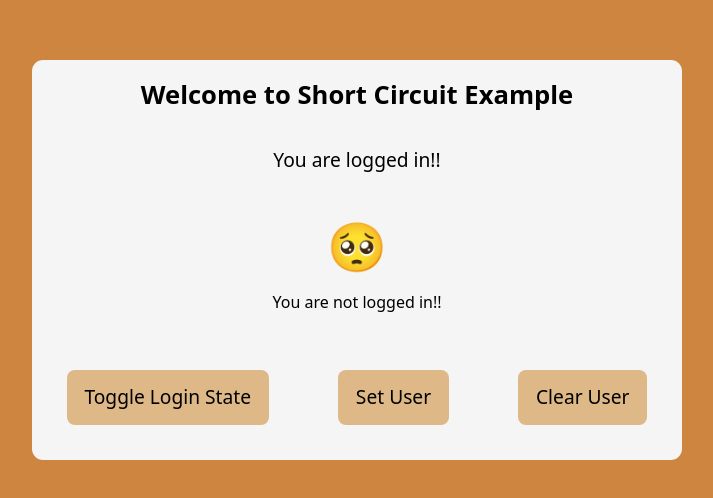
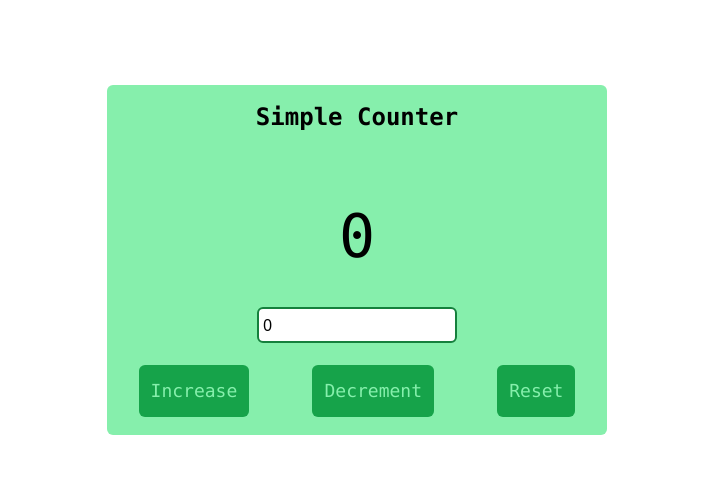
Before and after one commit to Rudrajiii/React_dev, a React (Vite) app in the folder My_React/: page / in a window 1280 px wide. Shown: the part 140-638 px from the top of the page, without its empty margins (283-996 px from the left). Built offline with nearby package versions, Linux system fonts and the light colour scheme.

Commit message:
counter project has done :)

```diff
--- a/My_React/src/App.jsx
+++ b/My_React/src/App.jsx
@@ -6,18 +6,20 @@ import {LiftStateUp} from "./components/LiftStateUp"
 import { StateHooks } from "./components/StateHooks";
 import { ToggleSwitch } from "./projects/ToggleSwitch/ToggleSwitch";
 import { Todo } from "./projects/Todo/Todo";
-import { ShortCircuit } from "./components/hooks/ShortCircuit";
+import { ShortCircuit } from "./components/hooks/Short_Circuit/ShortCircuit";
+import { Count } from "./components/hooks/count/Count";
 
 export function App() {
   return (
-    <section className="container w-full">
+    <section className="w-full">
       {/* <GojoComponent /> */}
       {/* <LiftStateUp/>
       <StateHooks/> */}
       {/* <State/> */}
       {/* <EventHandler/> */}
       {/* <Todo/> */}
-      <ShortCircuit/>
+      {/* <ShortCircuit/>   */}
+      <Count/>
       {/* <ToggleSwitch/> */}
     </section>
   );
--- a/My_React/src/components/hooks/ShortCircuit.jsx
+++ /dev/null
@@ -1,25 +0,0 @@
-import { useState } from 'react'
-import './circuit.css'
-export const ShortCircuit = () => {
-    const [isLoggedIn , UpdateLogin] = useState(true);
-    const [user , SetUser] = useState('');
-    return (
-            <section className="wrapper">
-            <h1 className="heading">
-                Welcome to Short Circuit Example
-            </h1>
-
-            { isLoggedIn && <p>You are logged in!!</p> }
-
-            {user ? <h4>😃</h4> : <h4>🥺</h4>}
-
-            {user ? <h3>Hellow {user}</h3> : <h3>You are not logged in!!</h3>}
-
-            <div className="line-by-line">
-                <button onClick={() => UpdateLogin(!isLoggedIn)}>Toggle Login State</button>
-                <button onClick={() => SetUser("Rudra")}>Set User</button>
-                <button onClick={() => SetUser("")}>Clear User</button>
-            </div>
-        </section>
-    )
-}
--- /dev/null
+++ b/My_React/src/components/hooks/Short_Circuit/ShortCircuit.jsx
@@ -0,0 +1,27 @@
+import { useState } from "react";
+import "./circuit.css";
+export const ShortCircuit = () => {
+  const [isLoggedIn, UpdateLogin] = useState(true);
+  const [user, SetUser] = useState("");
+  return (
+    <section className="container">
+      <section className="wrapper">
+        <h1 className="heading">Welcome to Short Circuit Example</h1>
+
+        {isLoggedIn && <p>You are logged in!!</p>}
+
+        {user ? <h4>😃</h4> : <h4>🥺</h4>}
+
+        {user ? <h3>Hellow {user}</h3> : <h3>You are not logged in!!</h3>}
+
+        <div className="line-by-line">
+          <button onClick={() => UpdateLogin(!isLoggedIn)}>
+            Toggle Login State
+          </button>
+          <button onClick={() => SetUser("Rudra")}>Set User</button>
+          <button onClick={() => SetUser("")}>Clear User</button>
+        </div>
+      </section>
+    </section>
+  );
+};
--- a/My_React/src/components/hooks/circuit.css
+++ b/My_React/src/components/hooks/Short_Circuit/circuit.css
@@ -1,11 +1,6 @@
-*{
-    box-sizing: border-box;
-    padding: 0;
-    margin: 0;
-}
-body , html {
+.container{
     width: 100%;
-    height: 100%;
+    height: 100vh;
     background: peru;
     display: flex;
     align-items: center;
--- /dev/null
+++ b/My_React/src/components/hooks/count/Count.jsx
@@ -0,0 +1,28 @@
+import { useState } from "react";
+
+export const Count = () => {
+  const [count , updateCount] = useState(0);
+  const [step , setStep] = useState(0);
+  function assignLowerBound(){
+    count <= 0 ? updateCount(0) : updateCount(count - +step);
+  }
+  return (
+    <div className="w-full h-[100vh] flex justify-center items-center">
+      <div className="holder w-[500px] h-[350px] rounded-md bg-green-300">
+        <h1 className="font-mono text-2xl font-semibold text-center p-4 h-[30%]">Simple Counter</h1>
+          <h2 className="font-mono text-6xl text-center p-4 h-[30%]">{count}</h2>
+
+        {/* Input Count */}
+        <div className="input w-full py-3 h-[20%]">
+          <input type="number" name="int" id="int" min={0} max={10} value={step} onChange={(e) => setStep(e.target.value)}className="w-[40%] p-1 flex justify-center items-center rounded-md m-auto border-2 border-green-700 border-solid"/>
+        </div>
+
+        <div className="hor-btns w-[100%] flex justify-around">
+        <button onClick={() => updateCount(count + +step)} className="font-mono text-lg text-green-300 p-3 rounded-md bg-green-600 border-none">Increase</button>
+        <button onClick={() => assignLowerBound()} className="font-mono text-lg text-green-300 p-3 rounded-md bg-green-600 border-none">Decrement</button>
+        <button onClick={() => updateCount(0)} className="font-mono text-lg text-green-300 p-3 rounded-md bg-green-600 border-none">Reset</button>
+        </div>
+      </div>
+    </div>
+  );
+};
```
